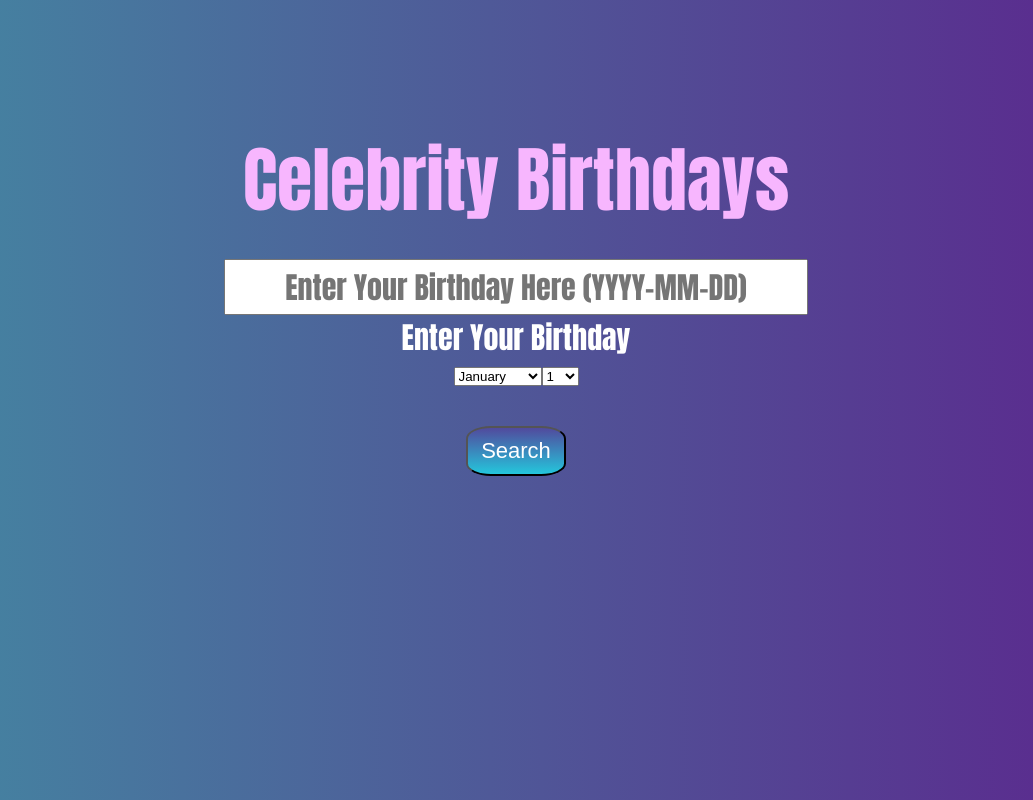
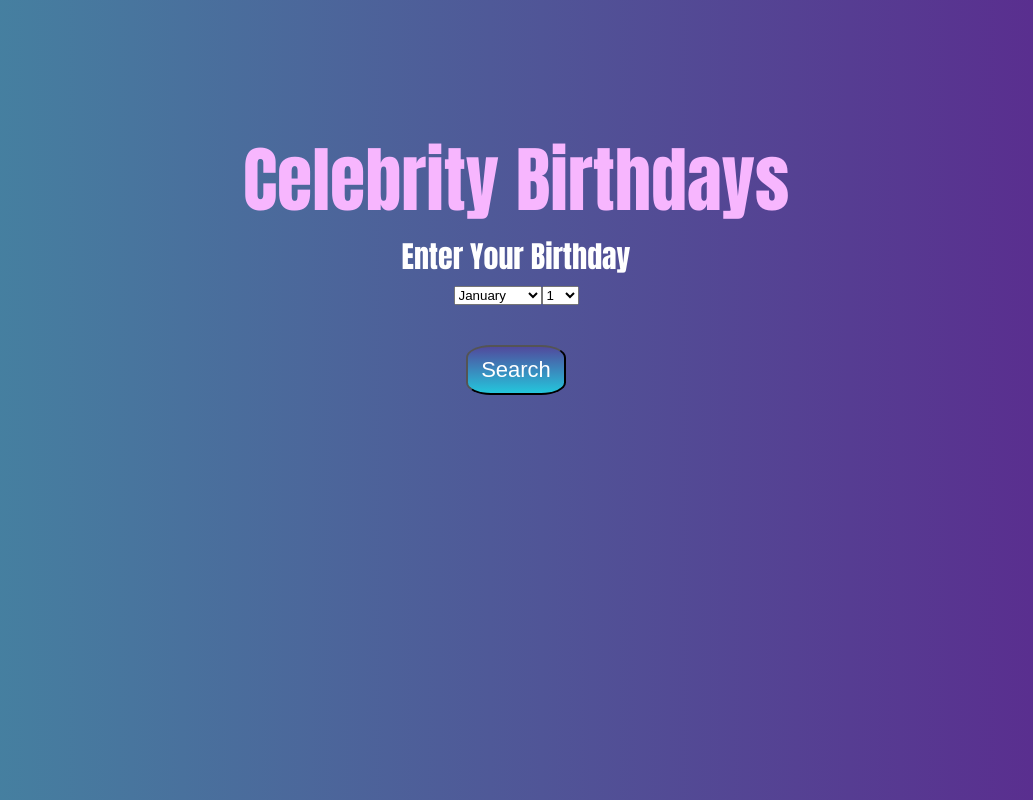
Before and after one commit to dgeorge10/celeb-birthdays, a React (Create React App) app: page / in a window 1280 px wide. Shown: the whole page, without its empty margins (124-1157 px from the left). Built offline with nearby package versions, Linux system fonts and the light colour scheme.

Commit message:
Commented input box out

```diff
--- a/src/App.js
+++ b/src/App.js
@@ -20,7 +20,7 @@ class App extends React.Component {
       return <div className="App">
           <div className="Container">
             <div className="Header">Celebrity Birthdays</div>
-            <input id="date" className="InputBox" type="text" placeholder="Enter Your Birthday Here (YYYY-MM-DD)"></input>
+            { /* <input id="date" className="InputBox" type="text" placeholder="Enter Your Birthday Here (YYYY-MM-DD)"></input> */}
             <div className="TextHeader">Enter Your Birthday</div>
             <div>
               <select id="month">
```
